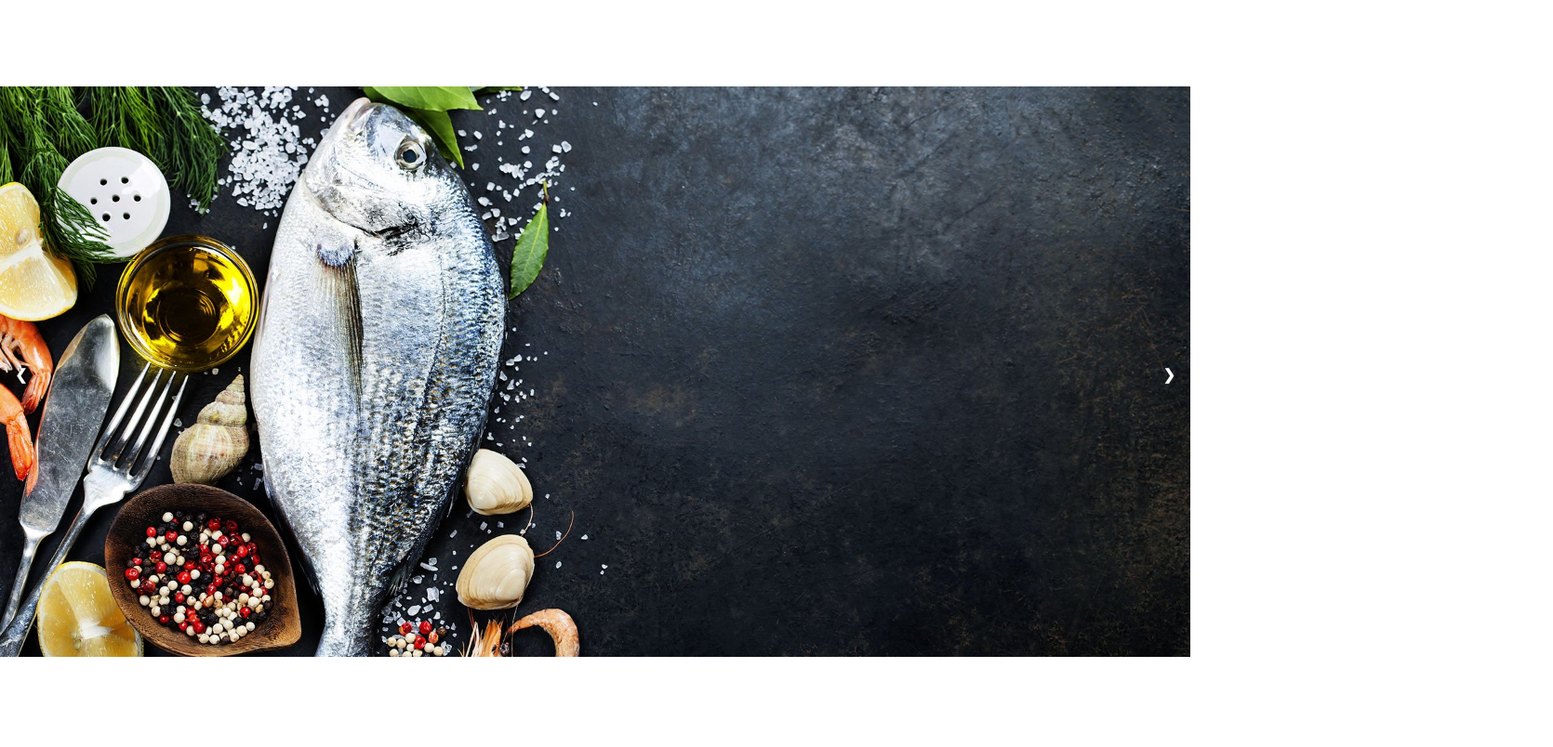
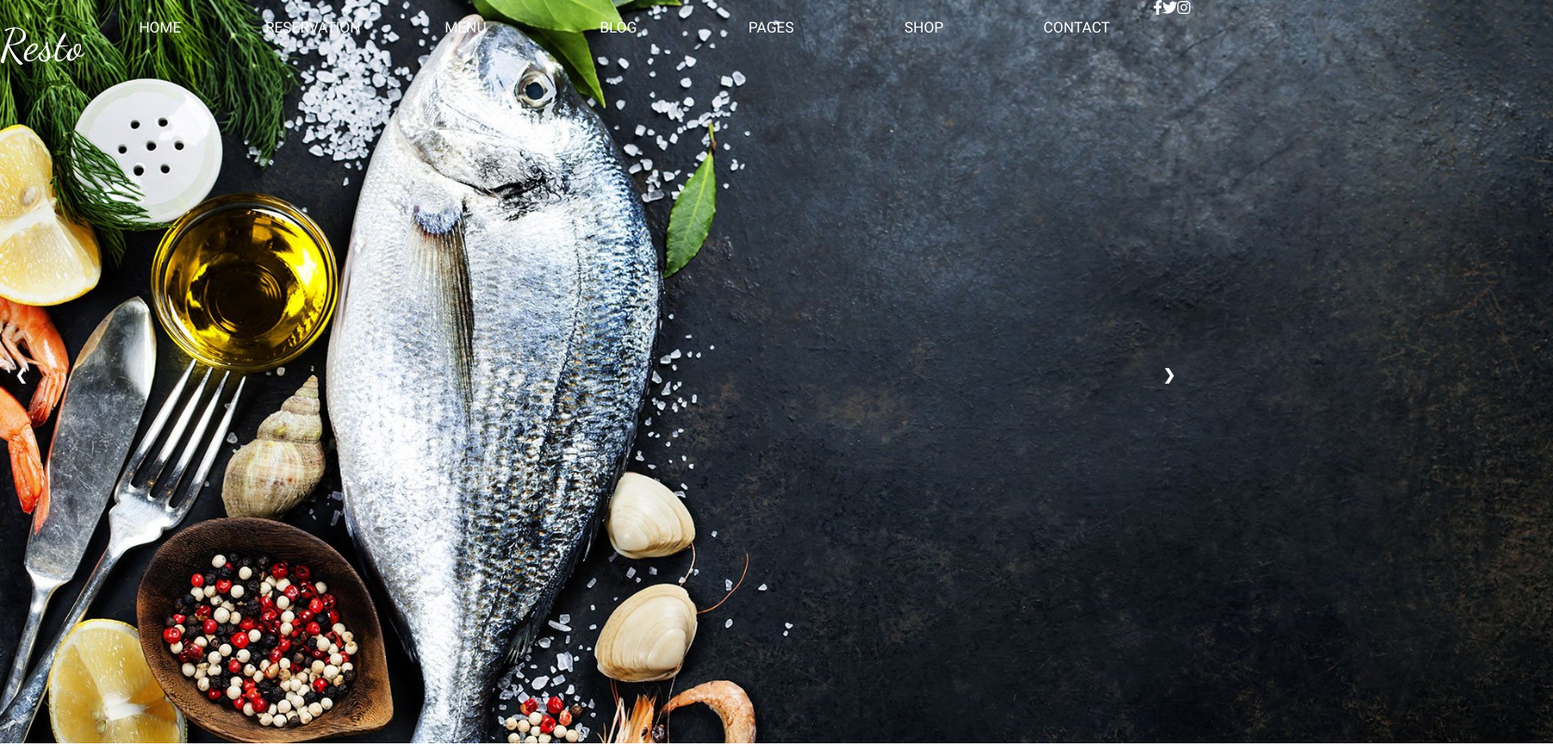
Before and after one commit to CorentinLeb/TheResto, a plain HTML site: page index.html in a window 1280 px wide. Shown: the whole page at 93% size, 1670 px wide, since content can reach past the window. Drawn offline with Linux system fonts and the light colour scheme.

Commit message:
working on header

```diff
--- a/assets/scss/_header.scss
+++ b/assets/scss/_header.scss
@@ -5,3 +5,31 @@
     box-sizing: border-box;
     font-family: 'Roboto';
 }
+
+.navbar_flex {
+    color: white;
+    position: absolute;
+    display: flex;
+    width: 100%;
+
+    p  {
+        margin-top: 20px;
+        font-family: 'Dancing';
+        font-size: 3rem;
+    }
+
+    ul {
+        margin-top: 20px;
+        width: 100%;
+        display: flex;
+        text-transform: uppercase;
+        li {
+            width: 100%;
+            text-align: center;
+        }
+    }
+}
+
+i {
+    color: white;
+}
--- a/assets/scss/_slider.scss
+++ b/assets/scss/_slider.scss
@@ -6,7 +6,7 @@
 /* Картинка масштабируется по отношению к родительскому элементу */
 .slider .item img {
     object-fit: contain;
-    width: 100%;
+    // width: 100%;
     height: 100vh;
 }
 /* Кнопки вперед и назад */
--- a/index.html
+++ b/index.html
@@ -10,23 +10,34 @@
 </head>
 <body>
     <div class="slider">
+        <div class="navbar_flex">
+            <p>Resto</p>
+            <ul>
+                <li>home</li>
+                <li>reservation</li>
+                <li>menu</li>
+                <li>blog</li>
+                <li>pages</li>
+                <li>shop</li>
+                <li>contact</li>
+            </ul>
+            <i class="fab fa-facebook-f"></i>
+            <i class="fab fa-twitter"></i>
+            <i class="fab fa-instagram"></i>
+        </div>
+
         <div class="item">
             <img src="assets/images/bg-slider-01.jpg">
         </div>
-
-        <!-- Второй слайд -->
         <div class="item">
             <img src="assets/images/bg-slider-05.jpg">
         </div>
-
-        <!-- Третий слайд -->
         <div class="item">
             <img src="assets/images/bg-slider-06.jpg">
         </div>
-
-        <!-- Кнопки-стрелочки -->
         <a class="previous" onclick="previousSlide()">&#10094;</a>
         <a class="next" onclick="nextSlide()">&#10095;</a>
+
     </div>
     </div>
     <script src="assets/js/main.js"></script>
```
Also changed, not shown: assets/scss/style.css, 1 other file.
